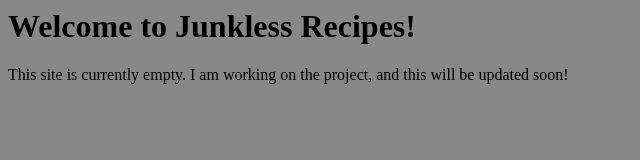
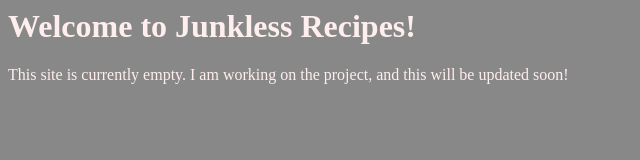
Before and after one commit to junklessrecipes/junklessrecipes.github.io, a plain HTML site: page index.html in a window 1280 px wide. Shown: the whole page, without its empty margins (0-640 px from the left). Drawn offline with Linux system fonts and the light colour scheme.

Commit message:
Fixed the CSS, silly mistake

```diff
--- a/styles.css
+++ b/styles.css
@@ -1,4 +1,4 @@
 body {
   background-color: #888;
-  color: ##FFEEEE;
+  color: #FFEEEE;
 }
```
